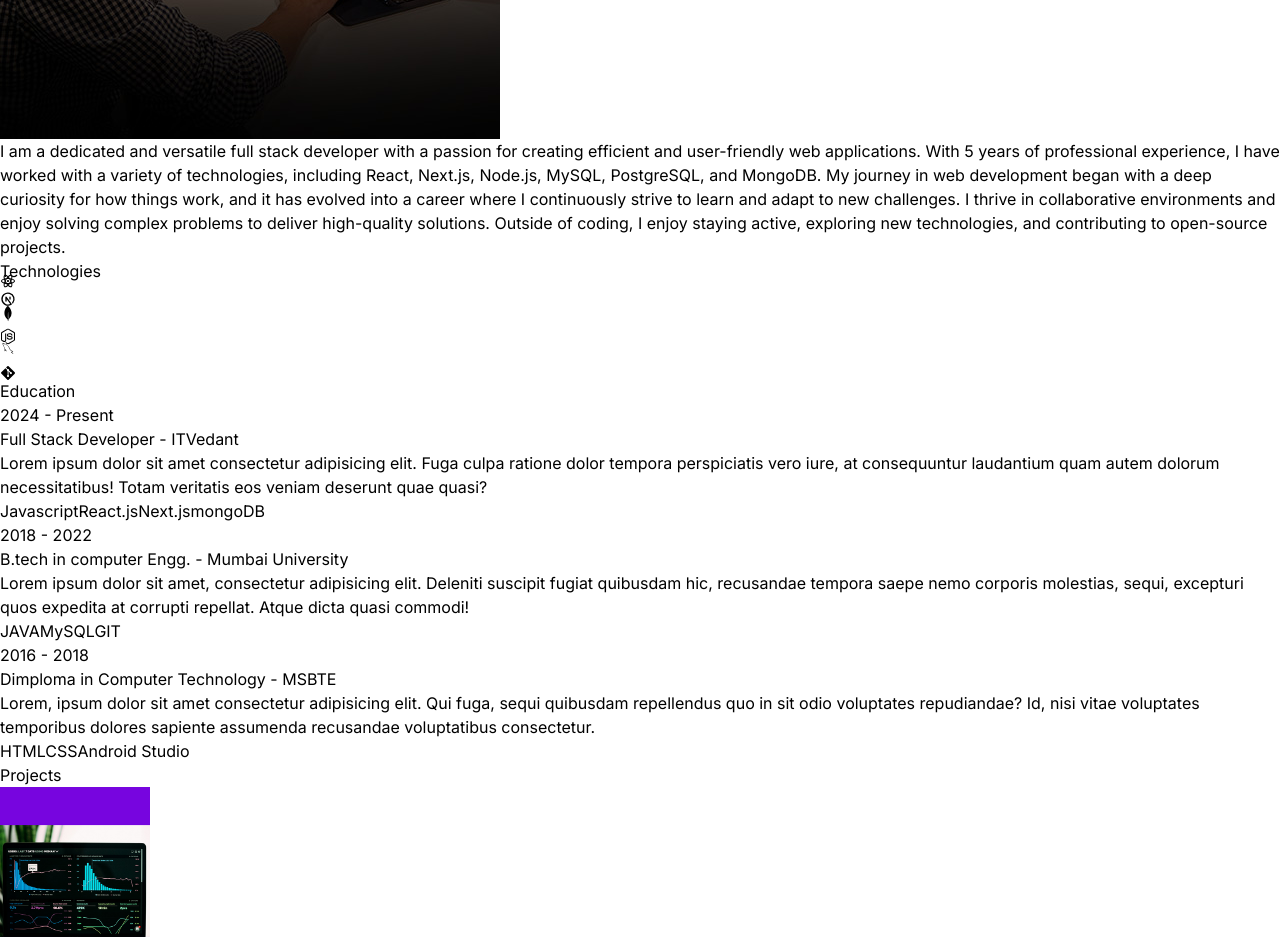
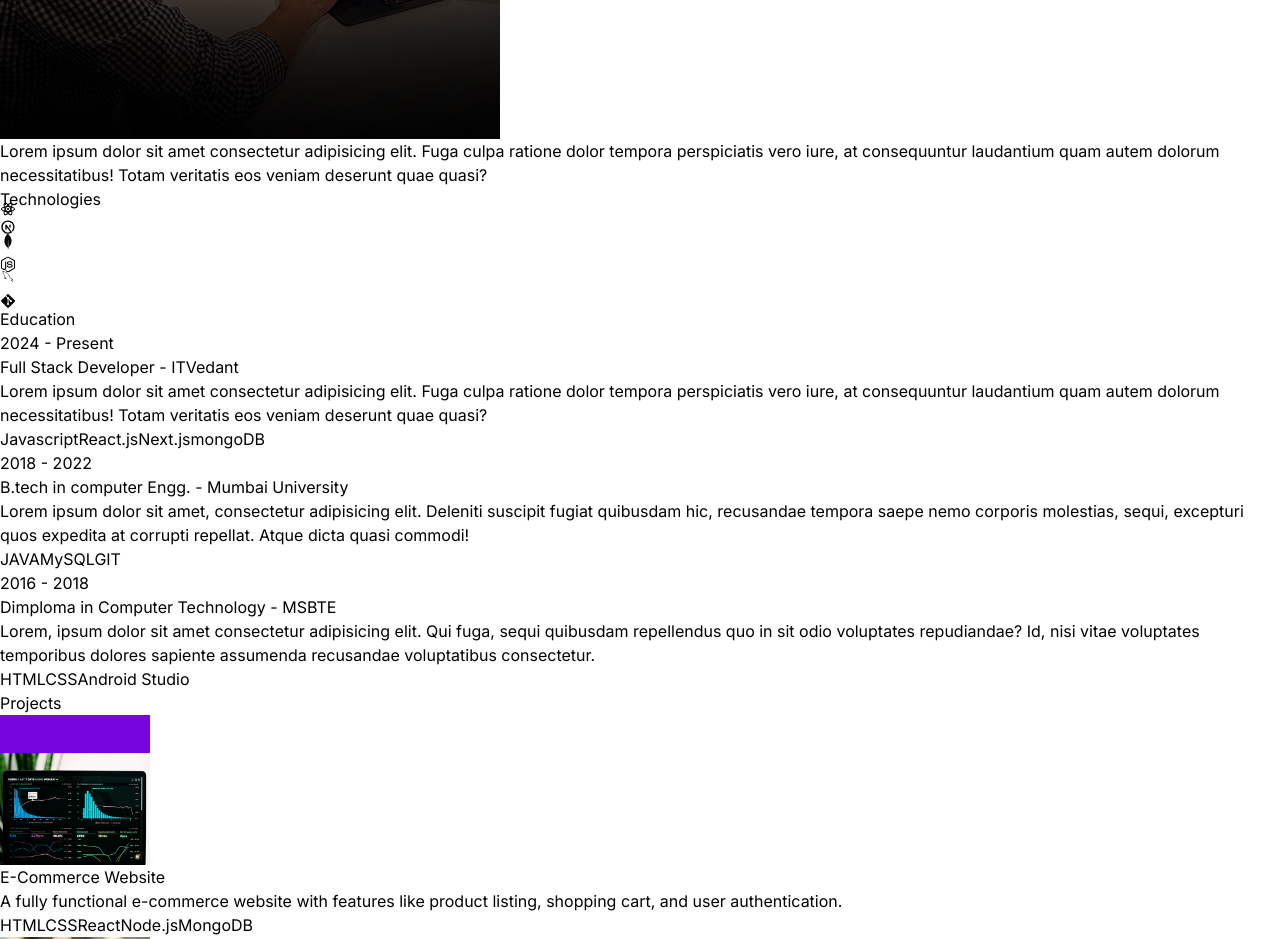
Before and after one commit to Sushant98K/Portfolio, a React (Vite) app: page / in a window 1280 px wide. Shown: the part 1220-2159 px from the top of the page. Built offline with nearby package versions, Linux system fonts and the light colour scheme.

Commit message:
Update index.js

```diff
--- a/src/constants/index.js
+++ b/src/constants/index.js
@@ -5,7 +5,7 @@ import project4 from "../assets/projects/project-4.jpg";
 
 export const HERO_CONTENT = `I am a Computer Engineer. Bringing forth a motivated attitude and a variety of powerful skills. Adept in various social media platforms and office technology programs. Committed to utilizing my skills to further the mission of a company.`;
 
-export const ABOUT_TEXT = `I am a dedicated and versatile full stack developer with a passion for creating efficient and user-friendly web applications. With 5 years of professional experience, I have worked with a variety of technologies, including React, Next.js, Node.js, MySQL, PostgreSQL, and MongoDB. My journey in web development began with a deep curiosity for how things work, and it has evolved into a career where I continuously strive to learn and adapt to new challenges. I thrive in collaborative environments and enjoy solving complex problems to deliver high-quality solutions. Outside of coding, I enjoy staying active, exploring new technologies, and contributing to open-source projects.`;
+export const ABOUT_TEXT = `Lorem ipsum dolor sit amet consectetur adipisicing elit. Fuga culpa ratione dolor tempora perspiciatis vero iure, at consequuntur laudantium quam autem dolorum necessitatibus! Totam veritatis eos veniam deserunt quae quasi?`;
 
 export const EDUCATION = [
   {
```
